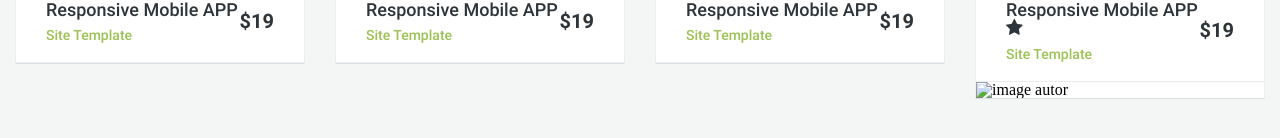
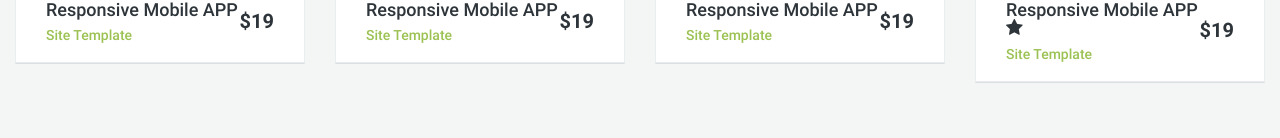
Before and after one commit to KirichenkoOleg/Internet-store, a website: page app/components/main.html in a window 1280 px wide. Shown: the part 504-642 px from the top of the page. Drawn offline with Linux system fonts and the light colour scheme.

Commit message:
added code in variables

```diff
--- a/app/components/main.html
+++ b/app/components/main.html
@@ -117,7 +117,7 @@
                             <div class="path-2">
 
                                 <div class="author">
-                                    <img src="./img/" alt="image autor">
+<!--                                    <img src="./img/" alt="image autor">-->
                                 </div>
                             </div>
                         </div>
```
